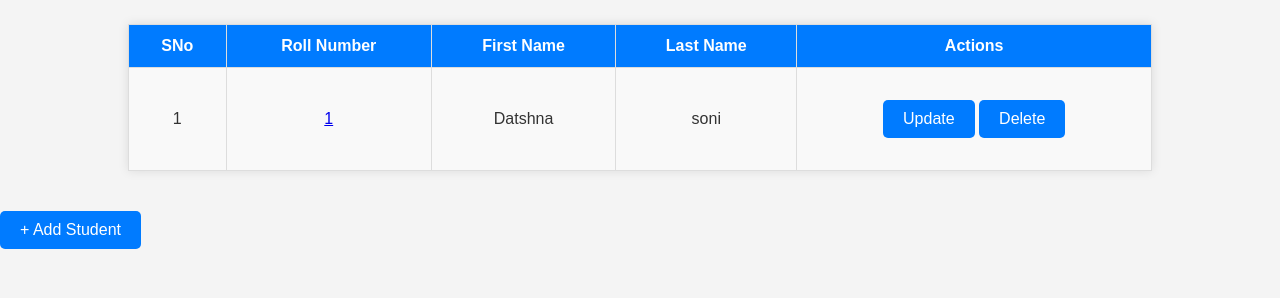
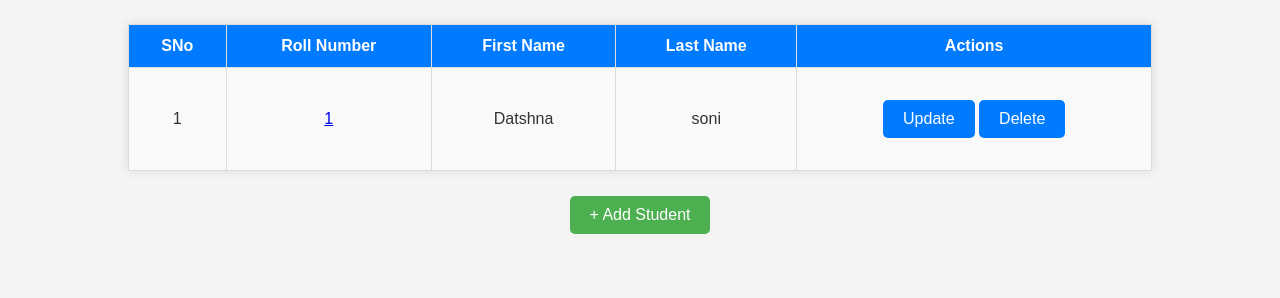
Before and after one commit to Vaibhav0221/Gradebook, a Flask app: page / in a window 1280 px wide. Shown: the part 219-517 px from the top of the page. Run offline with Flask 3, Linux system fonts and the light colour scheme; data comes from the database, SQL or seed files in the repository.

Commit message:
Update index.html

```diff
--- a/templates/index.html
+++ b/templates/index.html
@@ -40,6 +40,8 @@
         </table>
 
     {% endif %}
-    <a href="/student/create" type="button">+ Add Student</a>
+    <div class="center">
+        <a href="/student/create" class="button">+ Add Student</a>
+    </div>
 </body>
 </html>
```
